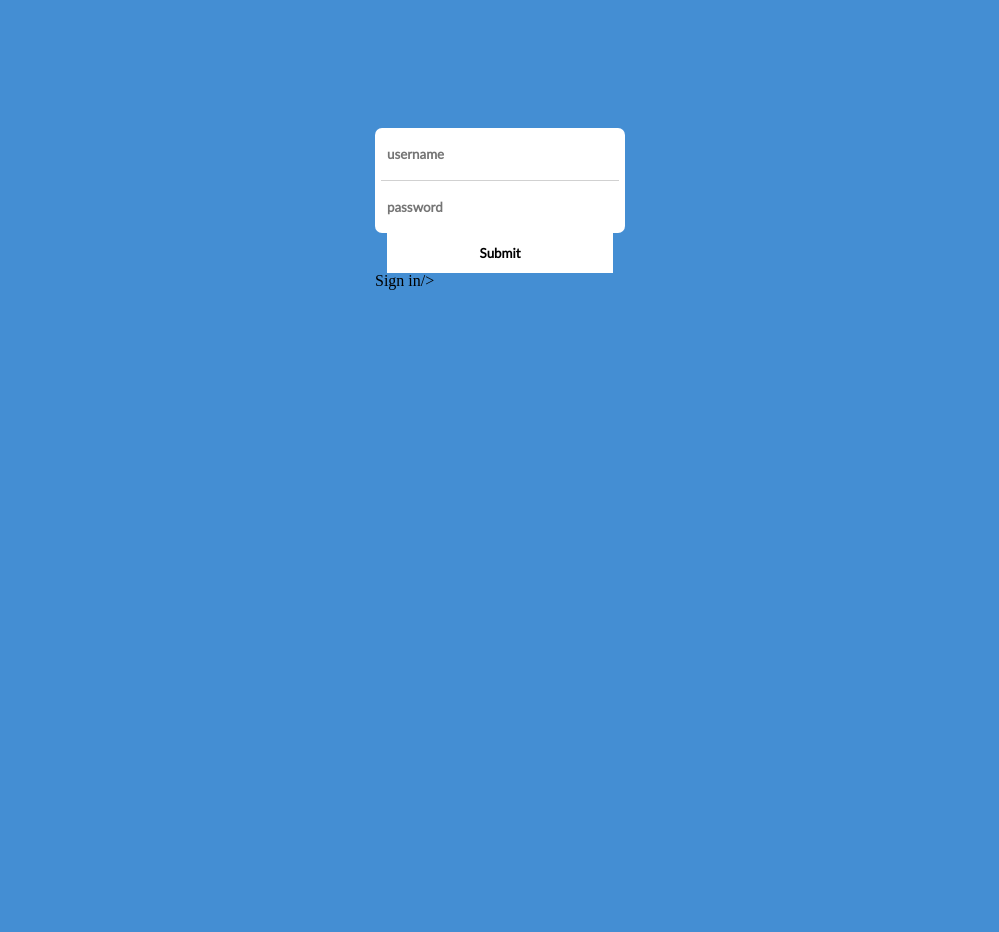
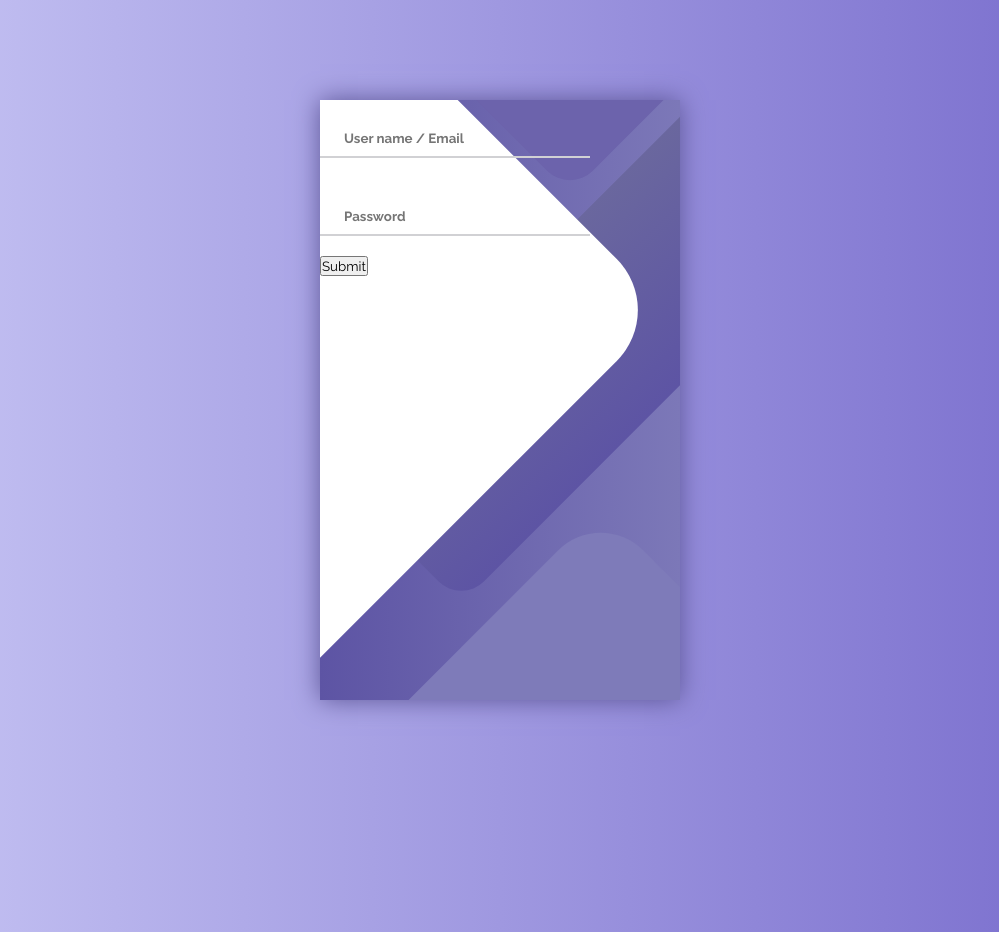
Before and after one commit to Deepakbaskar94/flask_login, a Flask app: page / in a window 1280 px wide. Shown: the whole page, without its empty margins (140-1139 px from the left). Before the commit the page ends 290 px from the top, so only its background shows below. Run offline with Flask 2, Linux system fonts and the light colour scheme; some libraries are stand-ins or nearby versions.

Commit message:
Only Session with default password

```diff
--- a/main.py
+++ b/main.py
@@ -1,13 +1,42 @@
-from flask import Flask, render_template
+from flask import Flask, render_template, request,g , session, redirect, url_for
+import os
 
 app = Flask(__name__)
 
+app.secret_key = os.urandom(24)
 
 # Defining the home page of our site
-@app.route("/")  # this sets the route to this page
-def home():
-	return render_template('login.html')
+@app.route("/", methods=['GET', 'POST'])  # this sets the route to this page
+def index():
+    if request.method == 'POST':
+        session.pop('user', None)
+
+        if request.form['password'] == 'deepak123':
+            session['user'] = request.form['username']
+            return redirect(url_for('dashboard'))
+
+    return render_template('index.html')
+
+@app.route("/dashboard")
+def dashboard():
+    if g.user:
+        return render_template('dashboard.html', user = session['user'])
+
+    return redirect(url_for('index'))
 
 
-if __name__ == "__main__":
-    app.run()
+@app.route('/dropsession')
+def dropsession():
+    session.pop('user', None)
+    return render_template('index.html')
+
+@app.before_request
+def before_request():
+    g.user = None
+
+    if 'user' in session:
+        g.user = session['user']
+
+
+if __name__=="__main__":
+    app.run(host ='0.0.0.0', port=5000 ,debug=True )
--- a/static/css/reset.css
+++ /dev/null
@@ -1 +0,0 @@
-html,body,div,span,applet,object,iframe,h1,h2,h3,h4,h5,h6,p,blockquote,pre,a,abbr,acronym,address,big,cite,code,del,dfn,em,img,ins,kbd,q,s,samp,small,strike,strong,sub,sup,tt,var,b,u,i,center,dl,dt,dd,ol,ul,li,fieldset,form,label,legend,table,caption,tbody,tfoot,thead,tr,th,td,article,aside,canvas,details,embed,figure,figcaption,footer,header,hgroup,menu,nav,output,ruby,section,summary,time,mark,audio,video{margin:0;padding:0;border:0;font-size:100%;font:inherit;vertical-align:baseline}article,aside,details,figcaption,figure,footer,header,hgroup,menu,nav,section{display:block}body{line-height:1}ol,ul{list-style:none}blockquote,q{quotes:none}blockquote:before,blockquote:after,q:before,q:after{content:'';content:none}table{border-collapse:collapse;border-spacing:0}
--- a/static/css/style.css
+++ b/static/css/style.css
@@ -1,89 +1,178 @@
-@font-face {
-  font-family: 'Lato';
-  font-style: normal;
-  font-weight: 400;
-  src: local('Lato Regular'), local('Lato-Regular'), url(http://themes.googleusercontent.com/static/fonts/lato/v7/qIIYRU-oROkIk8vfvxw6QvesZW2xOQ-xsNqO47m55DA.woff) format('woff');
+@import url('https://fonts.googleapis.com/css?family=Raleway:400,700');
+
+* {
+	box-sizing: border-box;
+	margin: 0;
+	padding: 0;
+	font-family: Raleway, sans-serif;
 }
 
 body {
-	background: #448ed3 ;
-	font-family: "Lato" ;
+	background: linear-gradient(90deg, #C7C5F4, #776BCC);
 }
-.wrap {
-	width:250px;
-	height: auto;
-	margin: auto;
-	margin-top: 10%;
+
+.container {
+	display: flex;
+	align-items: center;
+	justify-content: center;
+	min-height: 100vh;
 }
-.avatar {
+
+.screen {
+	background: linear-gradient(90deg, #5D54A4, #7C78B8);
+	position: relative;
+	height: 600px;
+	width: 360px;
+	box-shadow: 0px 0px 24px #5C5696;
+}
+
+.screen__content {
+	z-index: 1;
+	position: relative;
+	height: 100%;
+}
+
+.screen__background {
+	position: absolute;
+	top: 0;
+	left: 0;
+	right: 0;
+	bottom: 0;
+	z-index: 0;
+	-webkit-clip-path: inset(0 0 0 0);
+	clip-path: inset(0 0 0 0);
+}
+
+.screen__background__shape {
+	transform: rotate(45deg);
+	position: absolute;
+}
+
+.screen__background__shape1 {
+	height: 520px;
+	width: 520px;
+	background: #FFF;
+	top: -50px;
+	right: 120px;
+	border-radius: 0 72px 0 0;
+}
+
+.screen__background__shape2 {
+	height: 220px;
+	width: 220px;
+	background: #6C63AC;
+	top: -172px;
+	right: 0;
+	border-radius: 32px;
+}
+
+.screen__background__shape3 {
+	height: 540px;
+	width: 190px;
+	background: linear-gradient(270deg, #5D54A4, #6A679E);
+	top: -24px;
+	right: 0;
+	border-radius: 32px;
+}
+
+.screen__background__shape4 {
+	height: 400px;
+	width: 200px;
+	background: #7E7BB9;
+	top: 420px;
+	right: 50px;
+	border-radius: 60px;
+}
+
+.login {
+	width: 320px;
+	padding: 30px;
+	padding-top: 156px;
+}
+
+.login__field {
+	padding: 20px 0px;
+	position: relative;
+}
+
+.login__icon {
+	position: absolute;
+	top: 30px;
+	color: #7875B5;
+}
+
+.login__input {
+	border: none;
+	border-bottom: 2px solid #D1D1D4;
+	background: none;
+	padding: 10px;
+	padding-left: 24px;
+	font-weight: 700;
+	width: 75%;
+	transition: .2s;
+}
+
+.login__input:active,
+.login__input:focus,
+.login__input:hover {
+	outline: none;
+	border-bottom-color: #6A679E;
+}
+
+.login__submit {
+	background: #fff;
+	font-size: 14px;
+	margin-top: 30px;
+	padding: 16px 20px;
+	border-radius: 26px;
+	border: 1px solid #D4D3E8;
+	text-transform: uppercase;
+	font-weight: 700;
+	display: flex;
+	align-items: center;
 	width: 100%;
-	margin: auto;
-	width: 65px;
-	border-radius: 100px;
-	height: 65px;
-	background: #448ed3 ;
-	position: relative;
-	bottom: -15px;
+	color: #4C489D;
+	box-shadow: 0px 2px 2px #5C5696;
+	cursor: pointer;
+	transition: .2s;
 }
-.avatar img {
-	width: 55px;
-	height: 55px;
-	border-radius: 100px;
-	margin: auto;
-	border:3px solid #fff;
-	display: block;
+
+.login__submit:active,
+.login__submit:focus,
+.login__submit:hover {
+	border-color: #6A679E;
+	outline: none;
 }
-.wrap input {
-	border: none;
-	background: #fff;
-  font-family:Lato ;
-  font-weight:700 ;
-	display: block;
-	height: 40px;
-	outline: none;
-	width: calc(100% - 24px) ;
-	margin: auto;
-	padding: 6px 12px 6px 12px;
+
+.button__icon {
+	font-size: 24px;
+	margin-left: auto;
+	color: #7875B5;
 }
-.bar {
-	width: 100%;
-	height: 1px;
-	background: #fff ;
+
+.social-login {
+	position: absolute;
+	height: 140px;
+	width: 160px;
+	text-align: center;
+	bottom: 0px;
+	right: 0px;
+	color: #fff;
 }
-.bar i {
-	width: 95%;
-	margin: auto;
-	height: 1px ;
-	display: block;
-	background: #d1d1d1;
+
+.social-icons {
+	display: flex;
+	align-items: center;
+	justify-content: center;
 }
-.wrap input[type="text"] {
-	border-radius: 7px 7px 0px 0px ;
+
+.social-login__icon {
+	padding: 20px 10px;
+	color: #fff;
+	text-decoration: none;
+	text-shadow: 0px 0px 8px #7875B5;
 }
-.wrap input[type="password"] {
-	border-radius: 0px 0px 7px 7px ;
+
+.social-login__icon:hover {
+	transform: scale(1.5);
 }
-.forgot_link {
-	color: #83afdf ;
-	color: #83afdf;
-	text-decoration: none;
-	font-size: 11px;
-	position: relative;
-	left: 193px;
-	top: -36px;
-}
-.wrap button {
-	width: 100%;
-	border-radius: 7px;
-	background: #b6ee65;
-	text-decoration: center;
-	border: none;
-	color: #51771a;
-  margin-top:-5px;
-	padding-top: 14px;
-	padding-bottom: 14px;
-	outline: none;
-	font-size: 13px;
-	border-bottom: 3px solid #307d63;
-	cursor: pointer;
-}
--- /dev/null
+++ b/templates/dashboard.html
@@ -0,0 +1,5 @@
+<h1> Dashboard </h1>
+<h2> Welcome to {{user}} Dashboard</h2>
+
+
+<button onclick="window.location = 'http://localhost:5000/dropsession'" type="submit">Logout</button>
--- /dev/null
+++ b/templates/index.html
@@ -0,0 +1,60 @@
+<!DOCTYPE html>
+<html>
+
+<head>
+
+    <meta charset="UTF-8">
+
+    <title>CodePen - Login </title>
+
+    <link rel="stylesheet" href="{{ url_for('static', filename = 'css/style.css')}}" />
+    <link rel="stylesheet" href="{{ url_for('static', filename = 'css/reset.css')}}" />
+
+</head>
+
+<body>
+    <form action="/" method="post">
+        <div class="container">
+            <div class="screen">
+                <div class="screen__content">
+                    <form class="login">
+                        <div class="login__field">
+                            <i class="login__icon fas fa-user"></i>
+                            <input type="text" class="login__input" name= "username" placeholder="User name / Email">
+                        </div>
+                        <div class="login__field">
+                            <i class="login__icon fas fa-lock"></i>
+                            <input type="password" class="login__input" name="password" placeholder="Password">
+                        </div>
+                        <!-- <button class="button login__submit"> -->
+                            <input class="button__text" type = "submit" />
+                            <!-- <i class="button__icon fas fa-chevron-right"></i>
+                        </button> -->
+                    <!-- </form>
+                    <div class="social-login">
+                        <h3>log in via</h3>
+                        <div class="social-icons">
+                            <a href="#" class="social-login__icon fab fa-instagram"></a>
+                            <a href="#" class="social-login__icon fab fa-facebook"></a>
+                            <a href="#" class="social-login__icon fab fa-twitter"></a>
+                        </div>
+                    </div> -->
+                </div>
+                <div class="screen__background">
+                    <span class="screen__background__shape screen__background__shape4"></span>
+                    <span class="screen__background__shape screen__background__shape3"></span>
+                    <span class="screen__background__shape screen__background__shape2"></span>
+                    <span class="screen__background__shape screen__background__shape1"></span>
+                </div>
+            </div>
+        </div>
+    </form>
+
+
+
+
+    <script src="{{ url_for('static', filename = 'js/index.js')}}"></script>
+
+</body>
+
+</html>
--- a/templates/login.html
+++ /dev/null
@@ -1,42 +0,0 @@
-<!DOCTYPE html>
-<html>
-
-<head>
-
-    <meta charset="UTF-8">
-
-    <title>CodePen - Login </title>
-
-    <link rel="stylesheet" href="{{ url_for('static', filename = 'css/style.css')}}" />
-    <link rel="stylesheet" href="{{ url_for('static', filename = 'css/reset.css')}}" />
-
-</head>
-
-<body>
-    <form action="/" method="post">
-        <div class="wrap">
-            <!-- <div class="avatar">
-      <img src="http://cdn.ialireza.me/avatar.png">
-		</div> -->
-
-            <input type="text" placeholder="username" name="username" required>
-
-            <div class="bar">
-                <i></i>
-            </div>
-
-            <input type="password" placeholder="password" name="password" required>
-
-            <!-- <a href="" class="forgot_link">forgot ?</a> -->
-            <input type="submit">Sign in/>
-        </div>
-    </form>
-
-
-
-
-    <script src="{{ url_for('static', filename = 'js/index.js')}}"></script>
-
-</body>
-
-</html>
```
